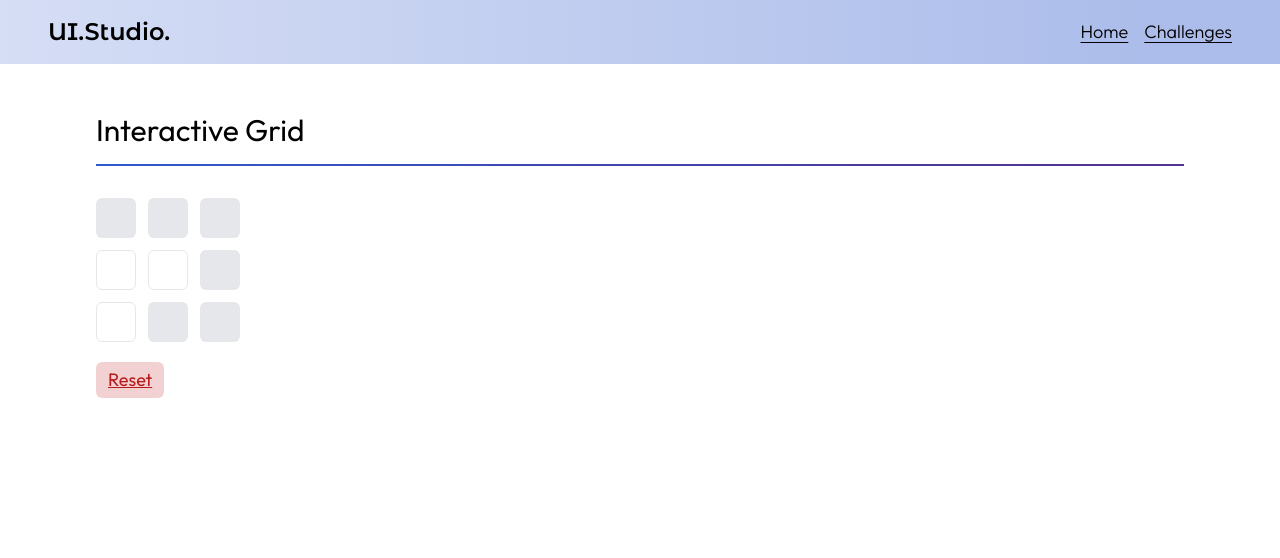
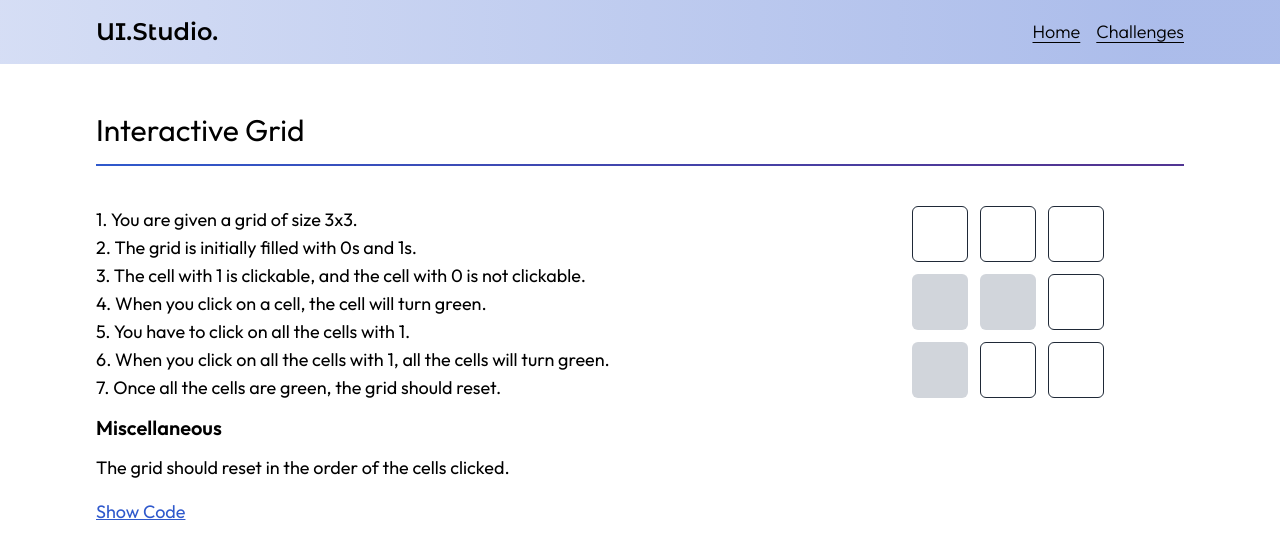
Before and after one commit to Shreedhar03/ui-studio, a React (Vite) app: page /challenge/1 in a window 1280 px wide. Shown: the top 558 px of the page. Built offline with nearby package versions, Linux system fonts and the light colour scheme; a web font is replaced by a local one.

Commit message:
add details

```diff
--- a/src/components/Nav.tsx
+++ b/src/components/Nav.tsx
@@ -3,7 +3,8 @@ import { Link } from "react-router-dom";
 const Nav = () => {
   return (
     <>
-      <nav className="flex items-center justify-between px-12 py-4 text-lg font-semibold bg-gradient-to-r from-primary/20 to-primary/40 to-90%">
+      <nav className="py-4 text-lg font-semibold bg-gradient-to-r from-primary/20 to-primary/40 to-90%">
+        <div className="mx-4 sm:container xl:px-24 sm:mx-auto flex items-center justify-between">
           <h1 className="logo text-2xl">UI.Studio.</h1>
           <div className="flex gap-4">
             <Link to="/" className="underline underline-offset-4 font-light">
@@ -16,6 +17,7 @@ const Nav = () => {
               Challenges
             </Link>
           </div>
+        </div>
       </nav>
     </>
   );
--- a/src/components/Seperator.tsx
+++ b/src/components/Seperator.tsx
@@ -1,6 +1,6 @@
 const Seperator = () => {
   return (
-    <div className="w-full h-[2px] bg-gradient-to-r to-90% from-primary to-secondary my-4"></div>
+    <div className="w-full h-[2px] bg-gradient-to-r to-90% from-primary to-secondary"></div>
   );
 };
 
--- a/src/config/Challenges.tsx
+++ b/src/config/Challenges.tsx
@@ -1,13 +1,18 @@
 import Grid from "../projects/Grid";
+import GridDesc from "../descriptions/Grid";
 
 export default function Projects(): {
   title: string;
+  description: JSX.Element;
   component: JSX.Element;
+  fileName: string;
 }[] {
   return [
     {
       title: "Interactive Grid",
+      description: <GridDesc />,
       component: <Grid />,
+      fileName: "Grid",
     },
   ];
 }
--- /dev/null
+++ b/src/descriptions/Grid.tsx
@@ -0,0 +1,29 @@
+const Grid = () => {
+  return (
+    <>
+      <p className="text-lg">
+        1. You are given a grid of size 3x3.
+        <br />
+        2. The grid is initially filled with 0s and 1s.
+        <br />
+        3. The cell with 1 is clickable, and the cell with 0 is not clickable.
+        <br />
+        4. When you click on a cell, the cell will turn green.
+        <br />
+        5. You have to click on all the cells with 1.
+        <br />
+        6. When you click on all the cells with 1, all the cells will turn
+        green.
+        <br />
+        7. Once all the cells are green, the grid should reset.
+      </p>
+
+      <h1 className="text-xl font-semibold my-3">Miscellaneous</h1>
+      <p className="text-lg">
+        The grid should reset in the order of the cells clicked.
+      </p>
+    </>
+  );
+};
+
+export default Grid;
--- a/src/pages/Challenge.tsx
+++ b/src/pages/Challenge.tsx
@@ -7,7 +7,9 @@ const Challenge = () => {
   const [challenge, setChallenge] = useState<
     | {
         title: string;
+        description: JSX.Element;
         component: JSX.Element;
+        fileName: string;
       }
     | undefined
   >();
@@ -20,11 +22,23 @@ const Challenge = () => {
 
   return (
     <>
-      <div className="sm:container mx-4 sm:mx-auto xl:px-24 py-12">
+      <div className="sm:container mx-4 sm:mx-auto xl:px-24 py-12 flex flex-col gap-4">
         <h1 className="text-3xl">{challenge?.title}</h1>
+
         <Seperator />
 
-        <div className="mt-4">{challenge?.component}</div>
+        <section className="grid grid-cols-1 md:grid-cols-4 mt-6">
+          <div className="col-span-3">{challenge?.description}</div>
+          <div className="mt-6 md:mt-0">{challenge?.component}</div>
+        </section>
+
+        <a
+          href={`https://github.com/Shreedhar03/ui-studio/blob/main/src/projects/${challenge?.fileName}.tsx`}
+          target="_blank"
+          className="text-primary underline text-lg transition-all"
+        >
+          Show Code
+        </a>
       </div>
     </>
   );
--- a/src/pages/ListChallenges.tsx
+++ b/src/pages/ListChallenges.tsx
@@ -6,20 +6,21 @@ const ListChallenges = () => {
   const router = useNavigate();
   return (
     <div className="sm:container mx-4 sm:mx-auto xl:px-24 py-12 flex flex-col">
-      <h1 className="text-3xl heading">Challenges</h1>
+      <h1 className="text-3xl heading mb-6">Challenges</h1>
 
       <Seperator />
 
-      <section className="py-3">
+      <section className="py-6">
         {Projects().map((project, index) => (
           <div
             key={index}
-            className="py-4 cursor-pointer"
+            className="py-4 cursor-pointer flex items-center gap-3 w-auto"
             onClick={() => {
               router(`/challenge/${index + 1}`);
             }}
           >
-            <h2 className="text-2xl font-bold">{project.title}</h2>
+            <p className="text-2xl font-semibold">{index + 1}.</p>
+            <h2 className="text-2xl font-semibold">{project.title}</h2>
             {/* <div className="py-4">{project.component}</div> */}
           </div>
         ))}
--- a/src/projects/Grid.tsx
+++ b/src/projects/Grid.tsx
@@ -32,16 +32,16 @@ const Grid = () => {
     if (ones === selectedOnes) {
       setTimeout(() => {
         setSelectedCells(gridEmpty);
-      }, 1000);
+      }, 300);
       setSelectedOnes(0);
     }
   }, [selectedOnes]);
 
-  const handleReset = () => {
-    const newGrid = [...gridEmpty];
-    setSelectedCells(newGrid);
-    setSelectedOnes(0);
-  };
+  // const handleReset = () => {
+  //   const newGrid = [...gridEmpty];
+  //   setSelectedCells(newGrid);
+  //   setSelectedOnes(0);
+  // };
 
   useEffect(() => {
     // calculate no. of 1s in the grid
@@ -57,17 +57,28 @@ const Grid = () => {
 
   return (
     <>
-      <div className="flex flex-col gap-3 mt-8">
+      {/* <button
+        onClick={handleReset}
+        className="text-red-700 underline mb-5 text-lg bg-red-700/20 px-3 py-1 rounded-md hover:bg-red-700/30 transition-all"
+      >
+        Reset
+      </button> */}
+      <div className="flex flex-col gap-3">
         {selectedCells.map((row, i) => (
           <div className="flex gap-3" key={i}>
             {row.map((_, j) => (
               <button
                 disabled={grid[i][j] === 0 || selectedCells[i][j] === 1}
                 onClick={() => handleClick(i, j)}
-                className={`w-10 h-10 rounded-md transition-all
-                  ${grid[i][j] === 0 && "bg-white border border-gray-200"}
+                className={`w-14 h-14 rounded-md transition-all
                   ${
-                    selectedCells[i][j] === 1 ? "bg-green-600" : "bg-gray-200"
+                    grid[i][j] === 0 &&
+                    "bg-gray-300 border-none cursor-not-allowed"
+                  }
+                  ${
+                    selectedCells[i][j] === 1
+                      ? "bg-green-600"
+                      : "border border-gray-800"
                   }`}
                 key={j}
               ></button>
@@ -75,12 +86,6 @@ const Grid = () => {
           </div>
         ))}
       </div>
-      <button
-        onClick={handleReset}
-        className="text-red-700 underline mt-5 text-lg bg-red-700/20 px-3 py-1 rounded-md hover:bg-red-700/30 transition-all"
-      >
-        Reset
-      </button>
     </>
   );
 };
```
Lines whose indentation alone changed are shown as unchanged.
